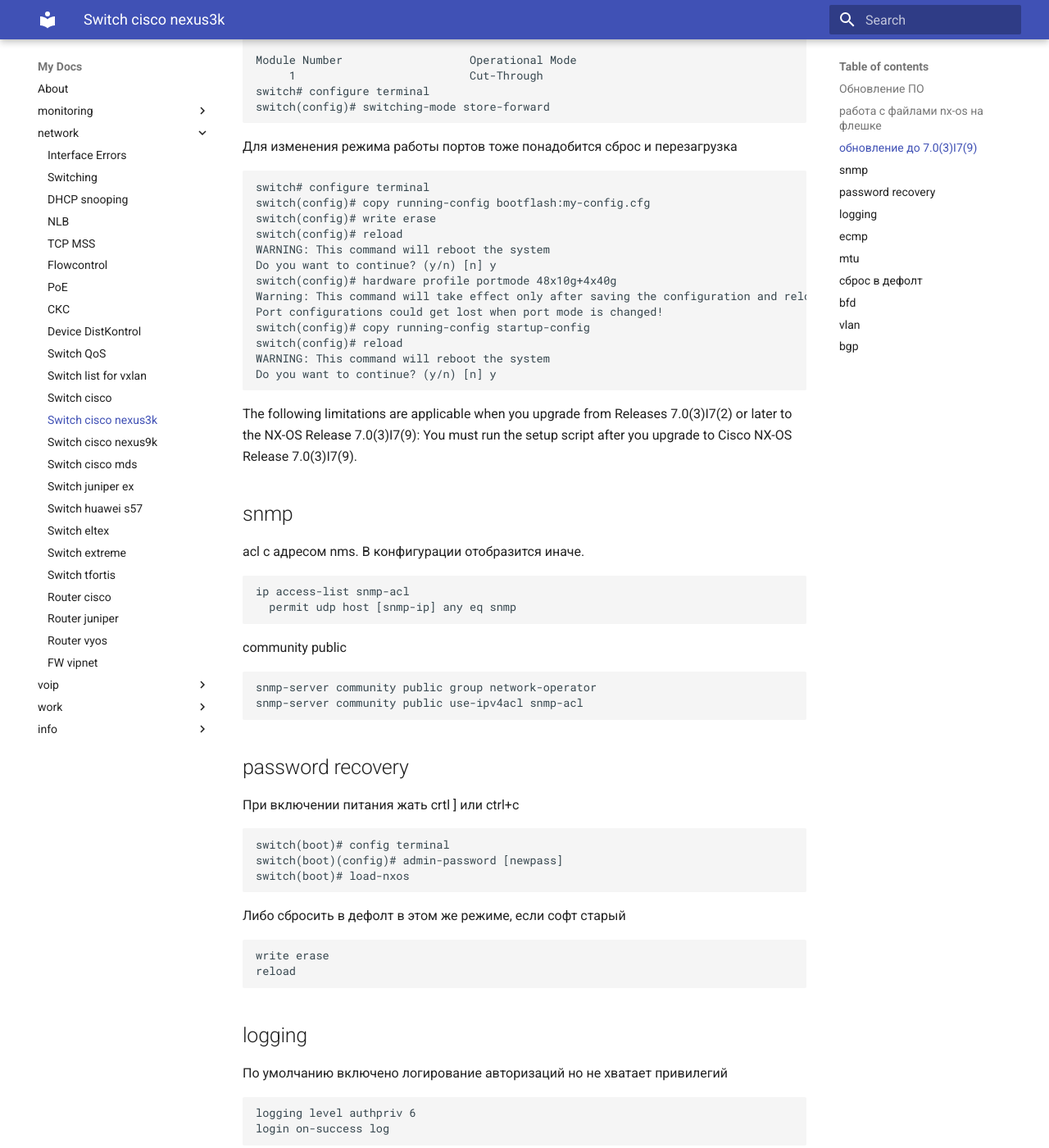
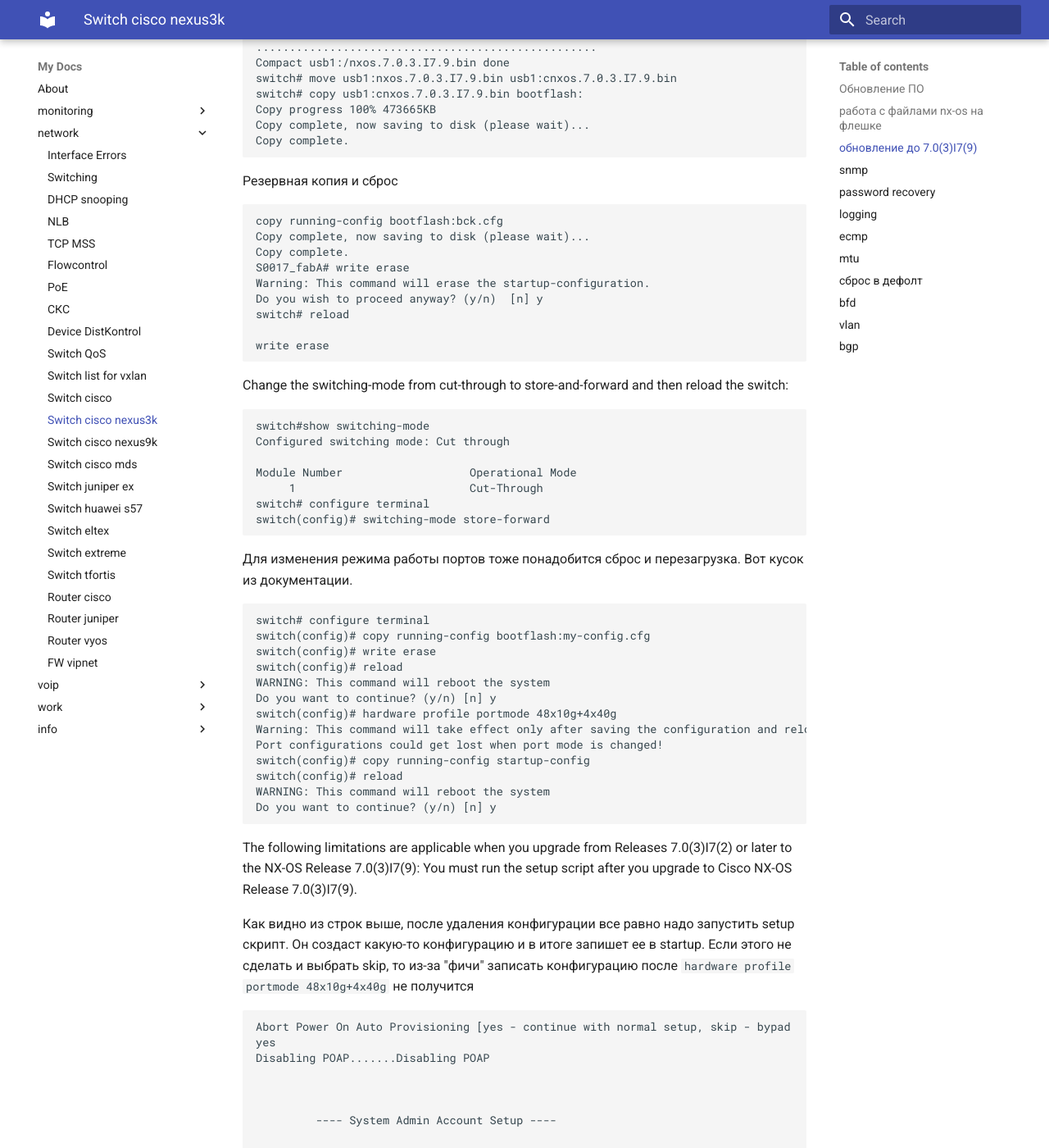
Before and after one commit to v98765/v98765.github.io, an MkDocs documentation site: the page built from docs/network/nexus3k.md, in a window 1280 px wide and 1400 px high, scrolled down 2894 px. Shown: the whole window at 82% size. Built offline with MkDocs 1.6.1 and Material for MkDocs 9.7.7, drawn with Linux system fonts in a browser that asks for light colours; some of the changed text lies outside the part shown.

Commit message:
n3k upgrade

````diff
--- a/docs/network/nexus3k.md
+++ b/docs/network/nexus3k.md
@@ -114,7 +114,32 @@
 d31d5b556cc4d92f2ff2d83b5df7b943  nxos.7.0.3.I7.9.bin
 ```
 
-В RelNotes сразу предлагается использовать compact image.
+В RelNotes сразу предлагается использовать compact image. Его можно сделать на нексусе
+```text
+switch# install all nxos usb1:nxos.7.0.3.I7.9.bin compact
+Installer will perform compatibility check first. Please wait.
+Compacting usb1:/nxos.7.0.3.I7.9.bin
+...................................................
+Compact usb1:/nxos.7.0.3.I7.9.bin done
+switch# move usb1:nxos.7.0.3.I7.9.bin usb1:cnxos.7.0.3.I7.9.bin
+switch# copy usb1:cnxos.7.0.3.I7.9.bin bootflash:
+Copy progress 100% 473665KB
+Copy complete, now saving to disk (please wait)...
+Copy complete.
+```
+
+Резервная копия и сброс
+```text
+copy running-config bootflash:bck.cfg
+Copy complete, now saving to disk (please wait)...
+Copy complete.
+S0017_fabA# write erase
+Warning: This command will erase the startup-configuration.
+Do you wish to proceed anyway? (y/n)  [n] y
+switch# reload
+
+write erase
+```
 
 Change the switching-mode from cut-through to store-and-forward and then reload the switch:
 ```text
@@ -127,7 +152,7 @@
 switch(config)# switching-mode store-forward
 ```
 
-Для изменения режима работы портов тоже понадобится сброс и перезагрузка
+Для изменения режима работы портов тоже понадобится сброс и перезагрузка. Вот кусок из документации.
 
 ```text
 switch# configure terminal
@@ -148,6 +173,67 @@
 The following limitations are applicable when you upgrade from Releases 7.0(3)I7(2) or later to the NX-OS Release 7.0(3)I7(9):
 You must run the setup script after you upgrade to Cisco NX-OS Release 7.0(3)I7(9).
 
+Как видно из строк выше, после удаления конфигурации все равно надо запустить setup скрипт.
+Он создаст какую-то конфигурацию и в итоге запишет ее в startup.
+Если этого не сделать и выбрать skip, то из-за "фичи" записать конфигурацию после
+`hardware profile portmode 48x10g+4x40g` не получится
+
+```text
+Abort Power On Auto Provisioning [yes - continue with normal setup, skip - bypad
+yes
+Disabling POAP.......Disabling POAP
+
+
+
+         ---- System Admin Account Setup ----
+
+
+Do you want to enforce secure password standard (yes/no): no
+
+  Enter the password for "admin":
+  Confirm the password for "admin":
+
+         ---- Basic System Configuration Dialog ----
+
+This setup utility will guide you through the basic configuration of
+the system. Setup configures only enough connectivity for management
+of the system.
+
+Please register Cisco Nexus 3000 Family devices promptly with your
+supplier. Failure to register may affect response times for initial
+service calls. Nexus devices must be registered to receive entitled
+support services.
+
+Press Enter at anytime to skip a dialog. Use ctrl-c at anytime
+to skip the remaining dialogs.
+
+Would you like to enter the basic configuration dialog (yes/no):
+
+....
+
+  Enable the telnet service? (yes/no) [n]:
+
+  Enable the ssh service? (yes/no) [y]:
+
+    Type of ssh key you would like to generate (dsa/rsa) :
+
+  Configure the ntp server? (yes/no) [n]:
+
+  Configure default interface layer (L3/L2) [L2]:
+
+  Configure default switchport interface state (shut/noshut) [noshut]: shut
+
+  Configure CoPP System Policy Profile ( default / l2 / l3 ) [default]:
+
+The following configuration will be applied:
+  switchname switch
+  no telnet server enable
+  system default switchport
+  system default switchport shutdown
+  policy-map type control-plane copp-system-policy ( default )
+
+Would you like to edit the configuration? (yes/no) [n]:
+```
 
 ## snmp
 
@@ -183,7 +269,6 @@
 logging level authpriv 6
 login on-success log
 ```
-
 
 ## ecmp
 
````
